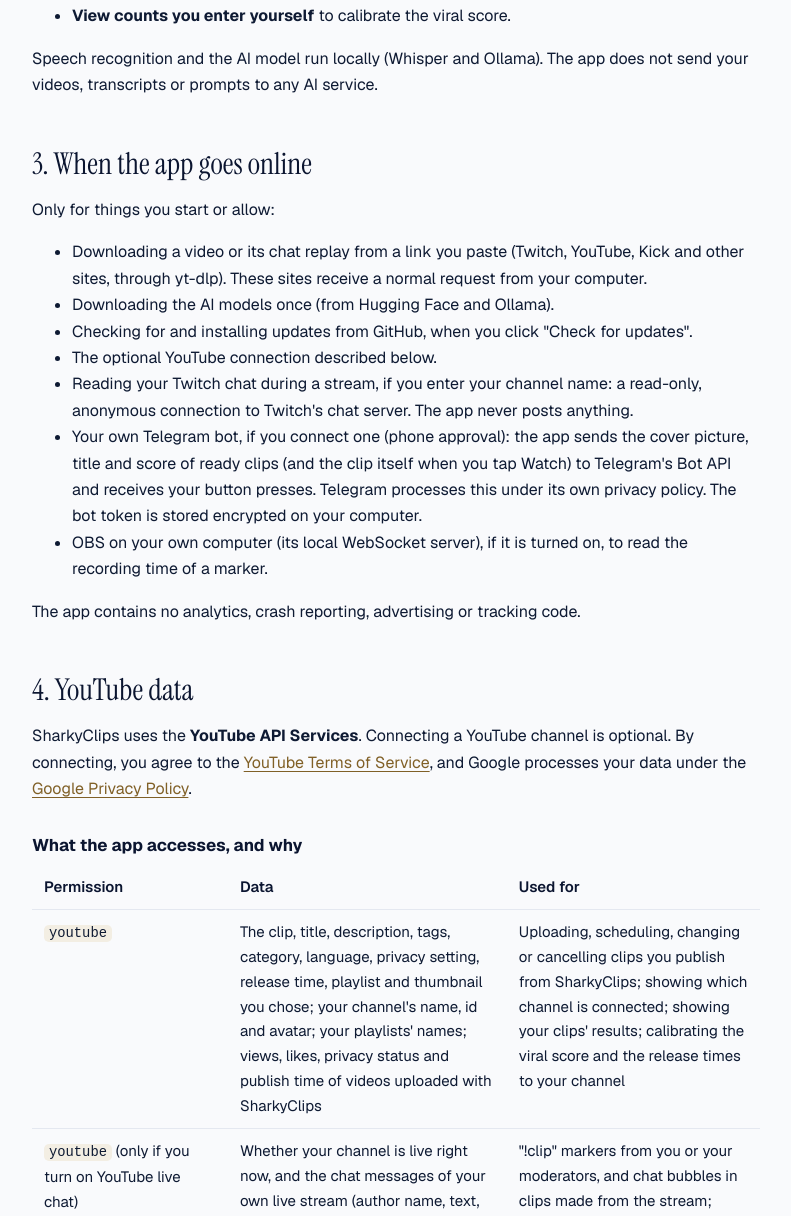
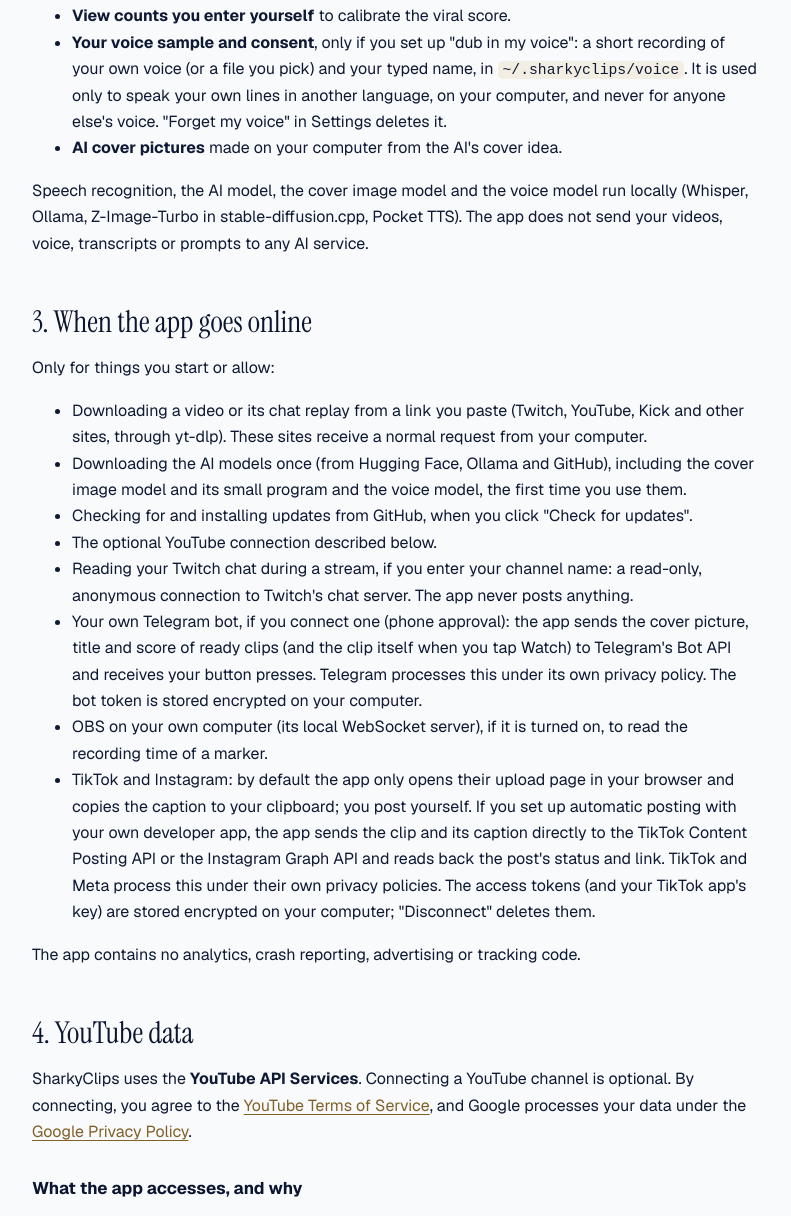
Before and after one commit to utkualsir/sharkyclips-site, a plain HTML site: page privacy.html in a window 1280 px wide. Shown: the part 963-2179 px from the top of the page, without its empty margins (244-1035 px from the left). Drawn offline with nearby package versions, Linux system fonts and the light colour scheme.

Commit message:
Privacy policy: AI covers, TikTok / Instagram, my-voice dubbing (app 1.2.18)

```diff
--- a/privacy.html
+++ b/privacy.html
@@ -30,7 +30,7 @@
 
 <main id="main" class="wrap doc">
   <h1>Privacy policy</h1>
-  <p class="meta">Effective 3 November 2026</p>
+  <p class="meta">Effective 6 November 2026</p>
 
   <p class="callout"><b>Short version:</b> SharkyClips runs on your computer. It has no server, no
     account and no telemetry. Your videos, transcripts, clips and YouTube data stay on your
@@ -57,16 +57,24 @@
     <li><b>Your settings and preferences</b>, such as language, title feedback (thumbs up/down),
       glossary, music library and brand kit.</li>
     <li><b>View counts you enter yourself</b> to calibrate the viral score.</li>
+    <li><b>Your voice sample and consent</b>, only if you set up "dub in my voice": a short
+      recording of your own voice (or a file you pick) and your typed name, in
+      <code>~/.sharkyclips/voice</code>. It is used only to speak your own lines in another
+      language, on your computer, and never for anyone else's voice. "Forget my voice" in Settings
+      deletes it.</li>
+    <li><b>AI cover pictures</b> made on your computer from the AI's cover idea.</li>
   </ul>
-  <p>Speech recognition and the AI model run locally (Whisper and Ollama). The app does not send
-    your videos, transcripts or prompts to any AI service.</p>
+  <p>Speech recognition, the AI model, the cover image model and the voice model run locally
+    (Whisper, Ollama, Z-Image-Turbo in stable-diffusion.cpp, Pocket TTS). The app does not send your
+    videos, voice, transcripts or prompts to any AI service.</p>
 
   <h2>3. When the app goes online</h2>
   <p>Only for things you start or allow:</p>
   <ul>
     <li>Downloading a video or its chat replay from a link you paste (Twitch, YouTube, Kick and
       other sites, through yt-dlp). These sites receive a normal request from your computer.</li>
-    <li>Downloading the AI models once (from Hugging Face and Ollama).</li>
+    <li>Downloading the AI models once (from Hugging Face, Ollama and GitHub), including the cover
+      image model and its small program and the voice model, the first time you use them.</li>
     <li>Checking for and installing updates from GitHub, when you click "Check for updates".</li>
     <li>The optional YouTube connection described below.</li>
     <li>Reading your Twitch chat during a stream, if you enter your channel name: a read-only,
@@ -77,6 +85,12 @@
       bot token is stored encrypted on your computer.</li>
     <li>OBS on your own computer (its local WebSocket server), if it is turned on, to read the
       recording time of a marker.</li>
+    <li>TikTok and Instagram: by default the app only opens their upload page in your browser and
+      copies the caption to your clipboard; you post yourself. If you set up automatic posting with
+      your own developer app, the app sends the clip and its caption directly to the TikTok Content
+      Posting API or the Instagram Graph API and reads back the post's status and link. TikTok and
+      Meta process this under their own privacy policies. The access tokens (and your TikTok app's
+      key) are stored encrypted on your computer; "Disconnect" deletes them.</li>
   </ul>
   <p>The app contains no analytics, crash reporting, advertising or tracking code.</p>
 
```
